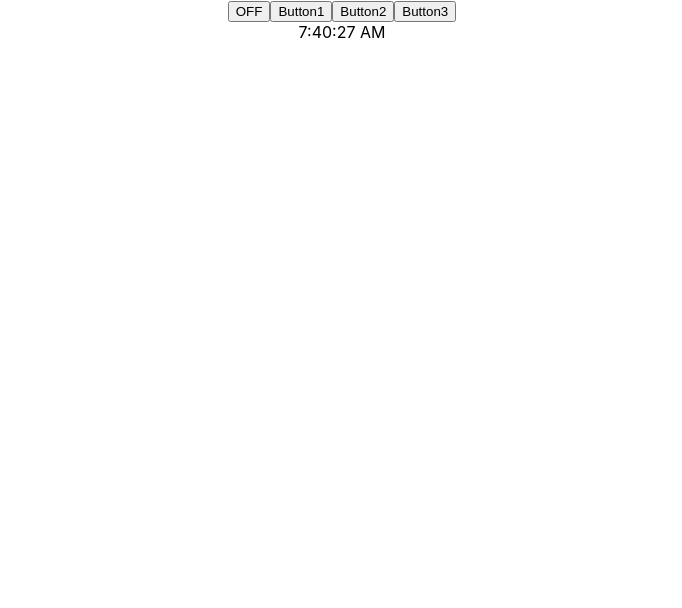
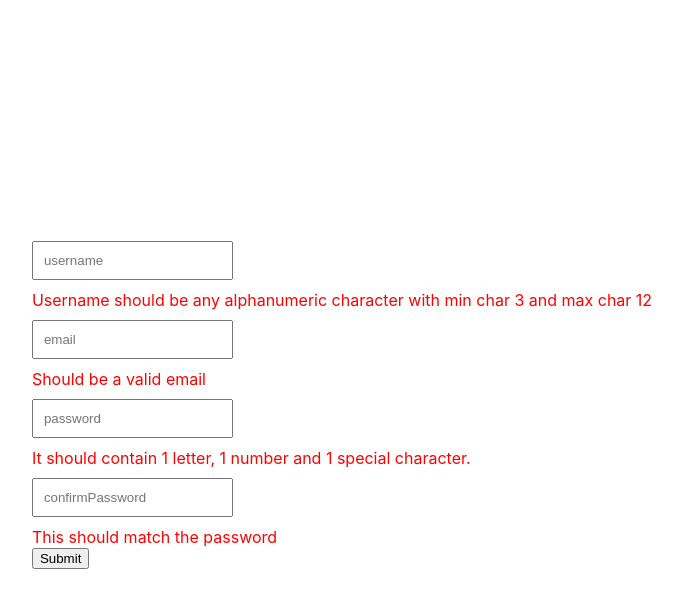
Before and after one commit to bhawna90/ReactJS, a React (Create React App) app: page / in a window 1280 px wide. Shown: the top 608 px of the page, without its empty margins (298-980 px from the left). Built offline with nearby package versions, Linux system fonts and the light colour scheme.

Commit message:
registration form

```diff
--- a/src/App.css
+++ b/src/App.css
@@ -1,38 +1,21 @@
 .App {
-  text-align: center;
+  display:flex;
+  align-items: center;
+  justify-content: center;
+  height:100vh
 }
-
-.App-logo {
-  height: 40vmin;
-  pointer-events: none;
+input{
+  margin:10px 0px;
+  padding:10px
 }
-
-@media (prefers-reduced-motion: no-preference) {
-  .App-logo {
-    animation: App-logo-spin infinite 20s linear;
-  }
-}
-
-.App-header {
-  background-color: #282c34;
-  min-height: 100vh;
+.inputFields{
   display: flex;
   flex-direction: column;
-  align-items: center;
-  justify-content: center;
-  font-size: calc(10px + 2vmin);
-  color: white;
 }
-
-.App-link {
-  color: #61dafb;
+span{
+  color:red;
+  display:none
 }
-
-@keyframes App-logo-spin {
-  from {
-    transform: rotate(0deg);
-  }
-  to {
-    transform: rotate(360deg);
-  }
+input:invalid~span{
+  display: block;
 }
--- a/src/App.js
+++ b/src/App.js
@@ -2,14 +2,66 @@ import logo from './logo.svg';
 import './App.css';
 import ToggleComponent from './Components/ToggleComponent';
 import DigitalClock from './Components/DigitalClock';
+import React from 'react';
+import UncontrolledCompExample from './Components/UncontrolledCompExample';
 
-function App() {
-  return (
-    <div className="App">
-      <ToggleComponent></ToggleComponent>
-      <DigitalClock></DigitalClock>
-    </div>
-  );
+class App extends React.Component {
+  constructor(){
+    super()
+    this.state={
+      values:{
+        username:"",
+        email:"",
+        password:"",
+        confirmPassword:""
+      }
+
+    }
+    this.handleSubmit=this.handleSubmit.bind(this);
+    this.handleChange=this.handleChange.bind(this)
+    this.inputs=[
+      {type:"text",placeholder:"username",name:"username",errorMsg:"Username should be any alphanumeric character with min char 3 and max char 12"},
+      {type:"email",placeholder:"email",name:"email",errorMsg:"Should be a valid email"},
+      {type:"text",placeholder:"password",name:"password",errorMsg:"It should contain 1 letter, 1 number and 1 special character."},
+      {type:"text",placeholder:"confirmPassword",name:"confirmPassword",errorMsg:"This should match the password"}
+
+    ]
+  }
+
+  handleSubmit(){
+
+  }
+  handleChange(e, input){
+    console.log(e, input)
+    this.setState({values:{...this.state.values, [input.name] :e.target.value}})
+  }
+  render(){
+    return (
+      <div className="App">
+        {/* <ToggleComponent></ToggleComponent>
+        <DigitalClock></DigitalClock> */}
+       {/* <UncontrolledCompExample></UncontrolledCompExample> */}
+       <form onSubmit={this.handleSubmit}>
+        <div className='inputFields'>
+        {
+          this.inputs.map(input=>
+            <div>
+              <input type={input.type} value={this.state[input.name]} placeholder={input.placeholder} onChange={(e)=>this.handleChange(e,input)} required></input>
+              <span>{input.errorMsg}</span>
+            </div>
+            )
+        }
+        </div>
+          {/* <input type="text" placeholder='username' value={this.state.username} onChange={this.handleChange}></input><br></br>
+          <input type="text" placeholder='email' value={this.state.email}></input><br></br>
+          <input type="text" placeholder='password' value={this.state.password}></input><br></br>
+          <input type="text" placeholder='confirm password' value={this.state.confirmPassword}></input><br></br> */}
+          <button>Submit</button>
+       </form>
+      </div>
+    );
+
+  }
 }
 
 export default App;
--- /dev/null
+++ b/src/Components/UncontrolledCompExample.js
@@ -0,0 +1,34 @@
+import React from 'react';
+
+class UncontrolledCompExample extends React.Component {
+  constructor(){
+    super()
+    this.state={
+      // value:""
+    }
+    this.value=React.createRef()
+    this.handleChange=this.handleChange.bind(this)
+    this.handleSubmit=this.handleSubmit.bind(this)
+  }
+  handleChange(event){
+    console.log(event.target.value)
+    this.setState({value:event.target.value})
+  }
+  handleSubmit(e){
+    console.log(this.value)
+    console.log(this.value.current.value)
+    e.preventDefault();
+  }
+  render(){
+    return (
+      <div className="container">
+        <form onSubmit={this.handleSubmit}>
+          <input type="text" ref={this.value}></input>
+        </form>
+      </div>
+    );
+
+  }
+}
+
+export default UncontrolledCompExample;
```
